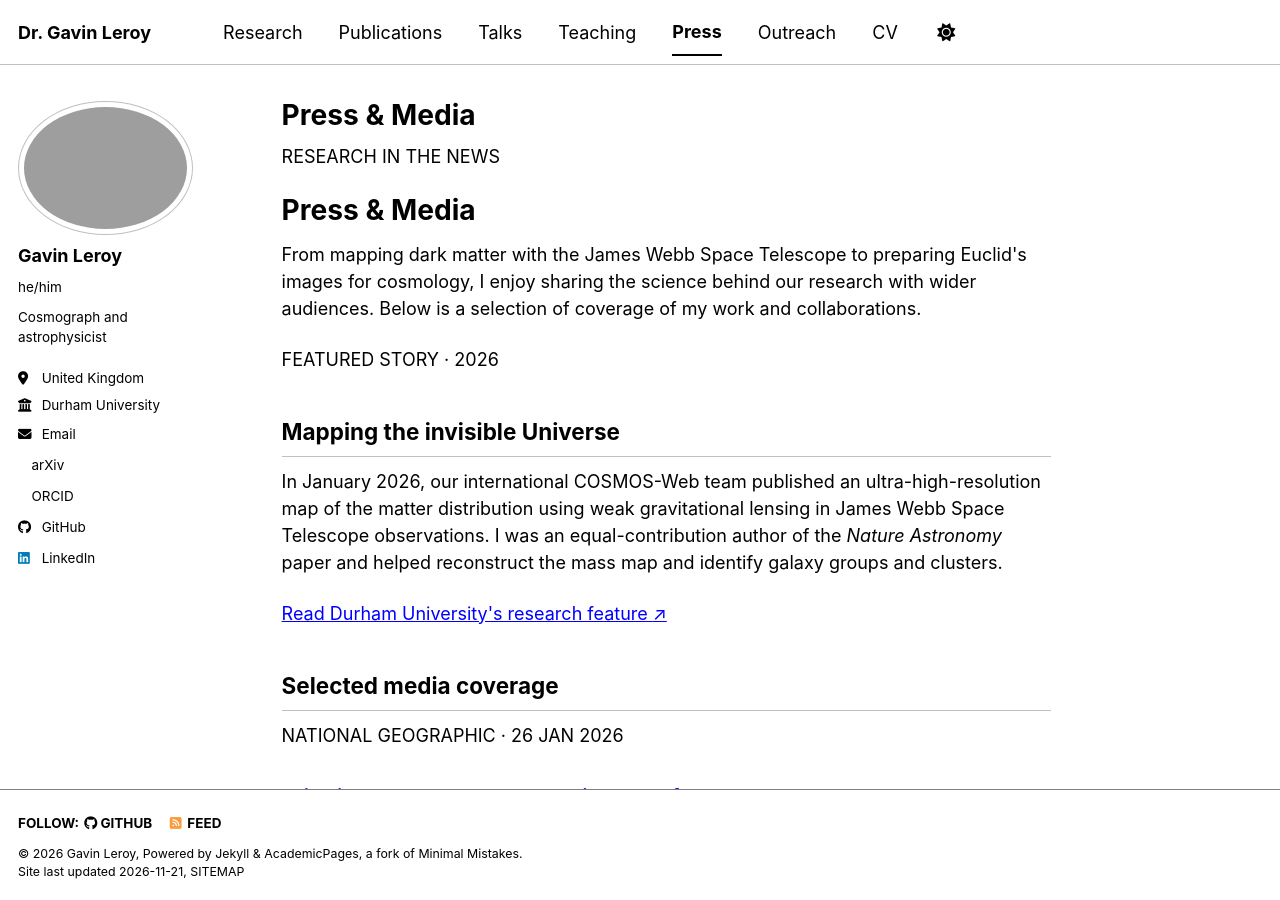
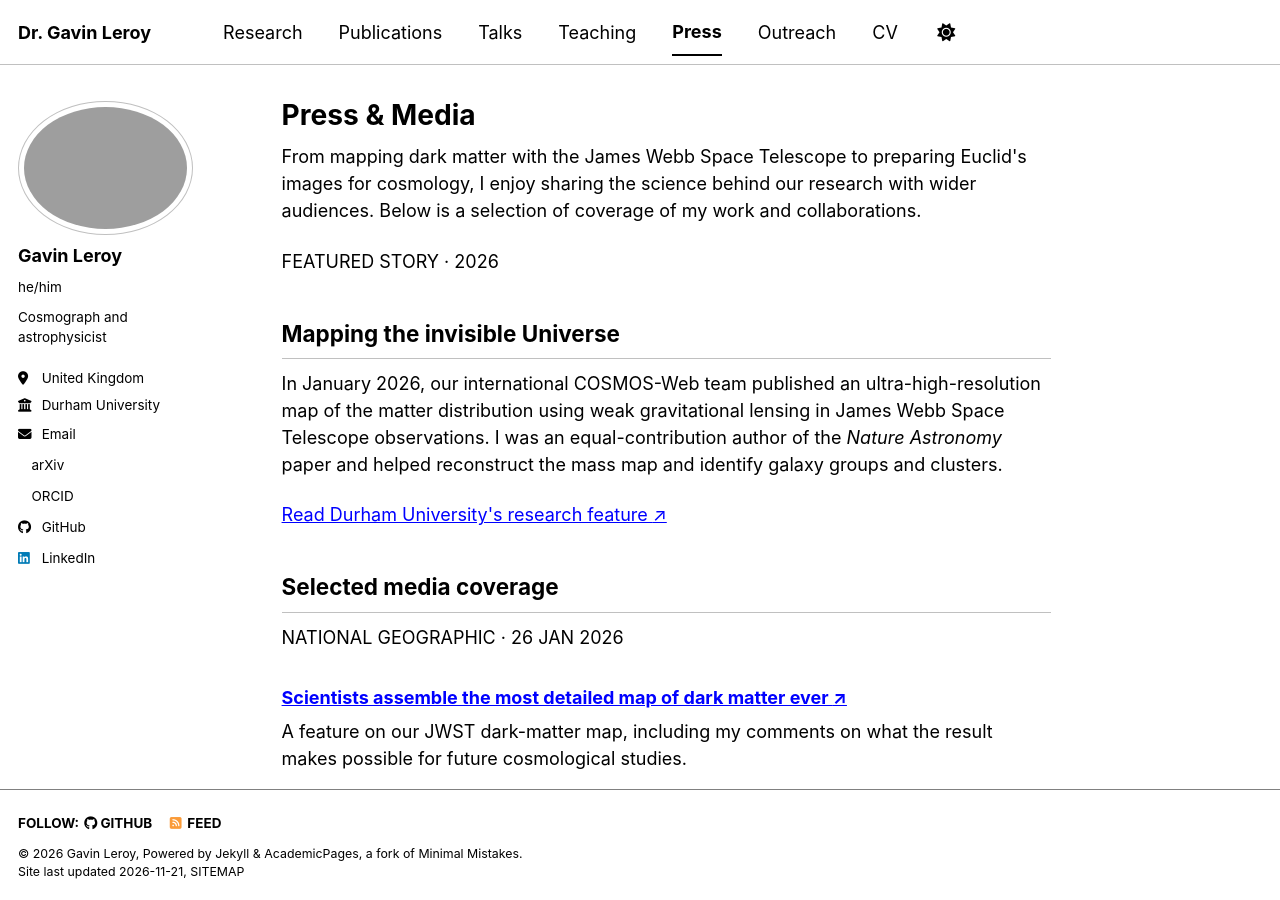
Before and after one commit to gLeroyastro/gleroyastro.github.io, a Jekyll site: the page built from _pages/gavin-press.md, in a window 1280 px wide and 900 px high. Built offline with Jekyll 4.4.1, drawn with Linux system fonts in a browser that asks for light colours; a script bundle is joined from its source files by our own code; a style sheet for code colours, icons or effects is not loaded.

Commit message:
Update gavin-press.md

```diff
--- a/_pages/gavin-press.md
+++ b/_pages/gavin-press.md
@@ -9,8 +9,6 @@ author_profile: true
 
 <div class="gavin-press">
   <header class="gavin-press-hero">
-    <p class="gavin-press-kicker">RESEARCH IN THE NEWS</p>
-    <h1>Press &amp; Media</h1>
     <p>From mapping dark matter with the James Webb Space Telescope to preparing Euclid's images for cosmology, I enjoy sharing the science behind our research with wider audiences. Below is a selection of coverage of my work and collaborations.</p>
   </header>
 
```
